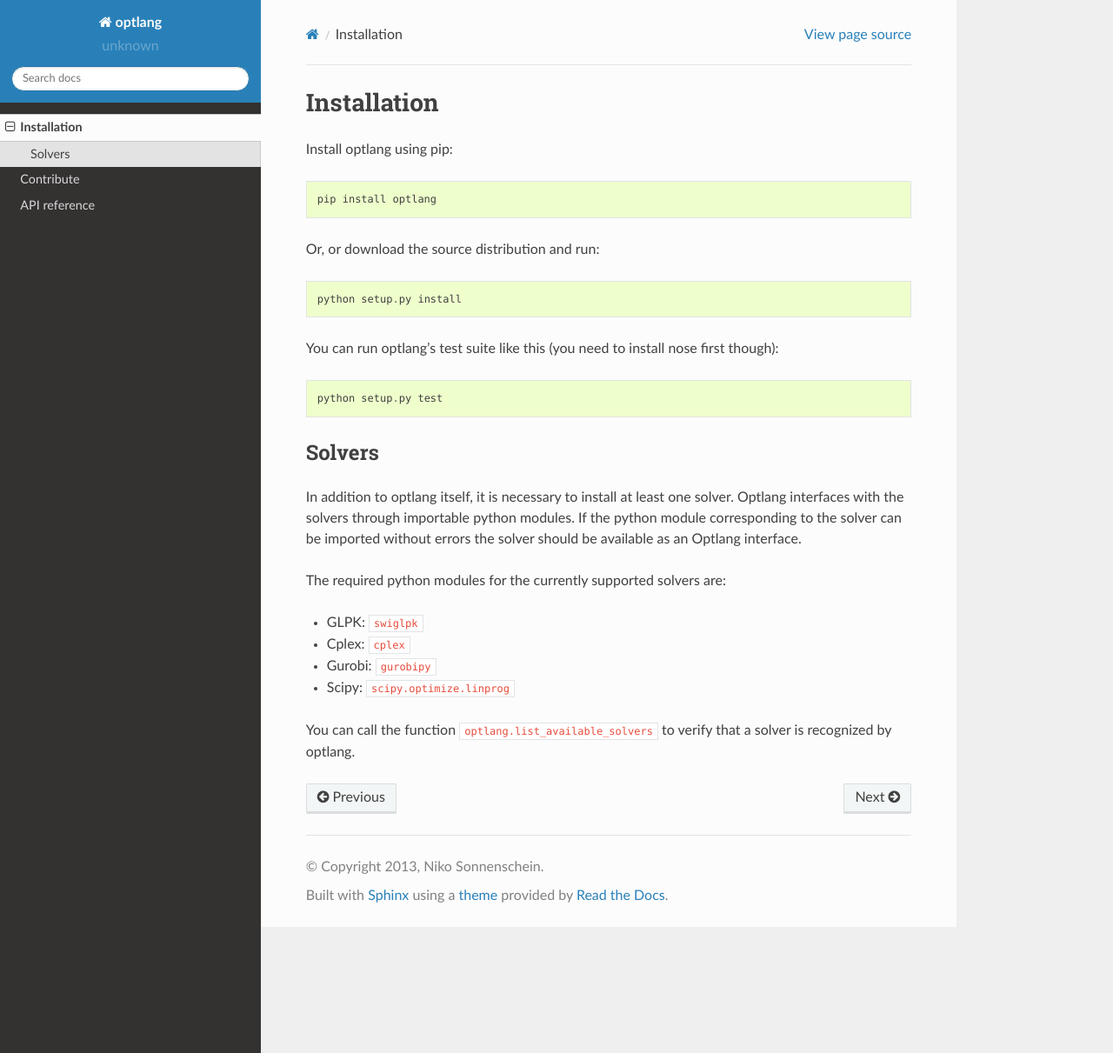
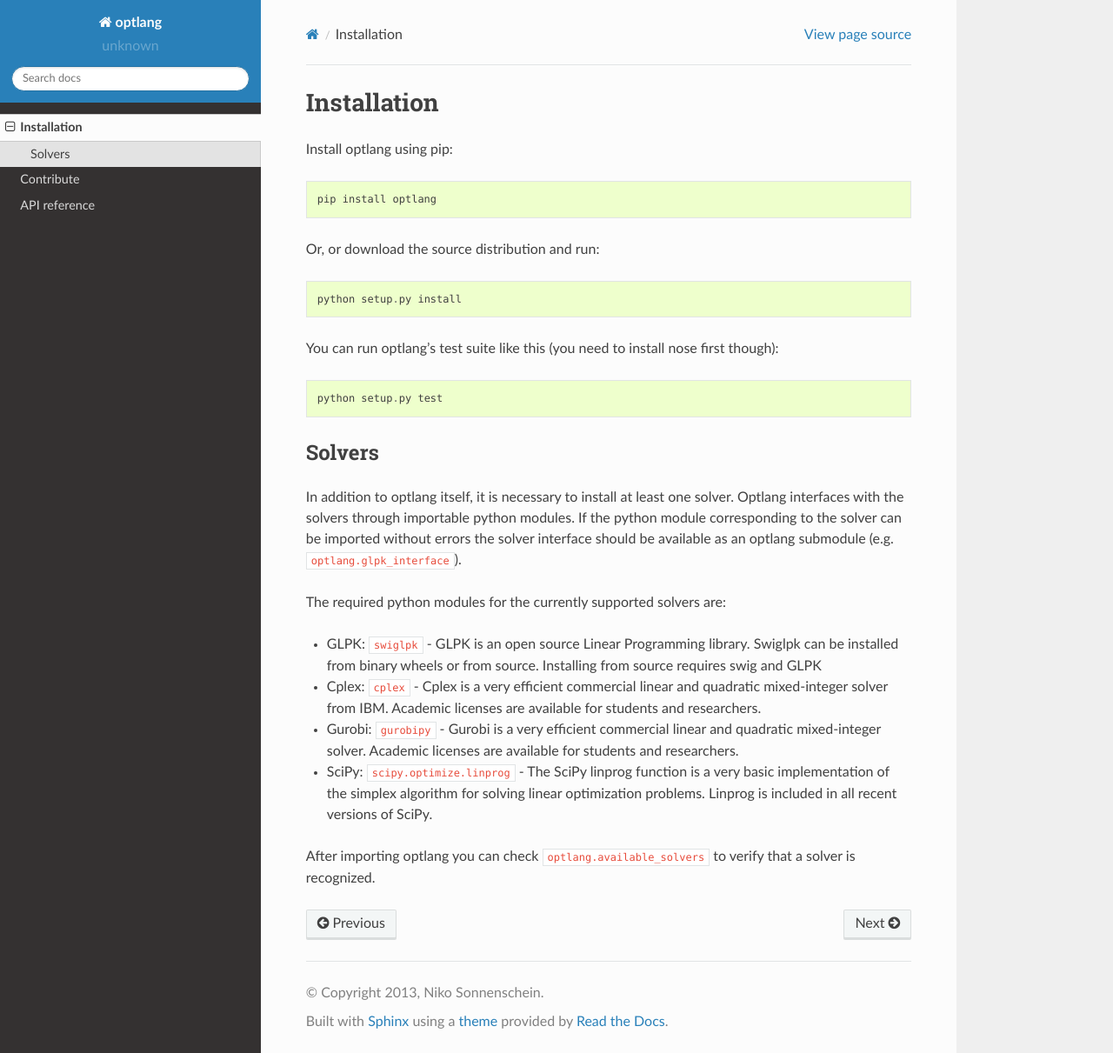
Before and after one commit to opencobra/optlang, a Sphinx documentation site: the page built from docs/source/installation.rst, in a window 1280 px wide and 1211 px high. Shown: the whole window at 87% size. Built offline with Sphinx 7.4.7 and the Read the Docs theme 2.0.0, drawn with Linux system fonts in a browser that asks for light colours; pages that are not in the unit, such as notebooks, are missing from menus.

Commit message:
docs: update docs
- Small modifications
- Added descriptions of each solver

```diff
--- a/docs/source/index.rst
+++ b/docs/source/index.rst
@@ -54,7 +54,7 @@ Formulating and solving the problem is straightforward
    c2 = Constraint(10 * x1 + 4 * x2 + 5 * x3, ub=600)
    c3 = Constraint(2 * x1 + 2 * x2 + 6 * x3, ub=300)
 
-   # An objective
+   # An objective can be formulated
    obj = Objective(10 * x1 + 6 * x2 + 4 * x3, direction='max')
 
    # Variables, constraints and objective are combined in a Model object, which can subsequently be optimized.
--- a/docs/source/installation.rst
+++ b/docs/source/installation.rst
@@ -18,13 +18,17 @@ Solvers
 ----------
 In addition to optlang itself, it is necessary to install at least one solver. Optlang interfaces with the solvers
 through importable python modules. If the python module corresponding to the solver can be imported without errors
-the solver should be available as an Optlang interface.
+the solver interface should be available as an optlang submodule (e.g. :code:`optlang.glpk_interface`).
 
 The required python modules for the currently supported solvers are:
 
 - GLPK: :code:`swiglpk`
+  - GLPK is an open source Linear Programming library. Swiglpk can be installed from binary wheels or from source. Installing from source requires swig and GLPK
 - Cplex: :code:`cplex`
+  - Cplex is a very efficient commercial linear and quadratic mixed-integer solver from IBM. Academic licenses are available for students and researchers.
 - Gurobi: :code:`gurobipy`
-- Scipy: :code:`scipy.optimize.linprog`
+  - Gurobi is a very efficient commercial linear and quadratic mixed-integer solver. Academic licenses are available for students and researchers.
+- SciPy: :code:`scipy.optimize.linprog`
+  - The SciPy linprog function is a very basic implementation of the simplex algorithm for solving linear optimization problems. Linprog is included in all recent versions of SciPy.
 
-You can call the function :code:`optlang.list_available_solvers` to verify that a solver is recognized by optlang.
+After importing optlang you can check :code:`optlang.available_solvers` to verify that a solver is recognized.
```
